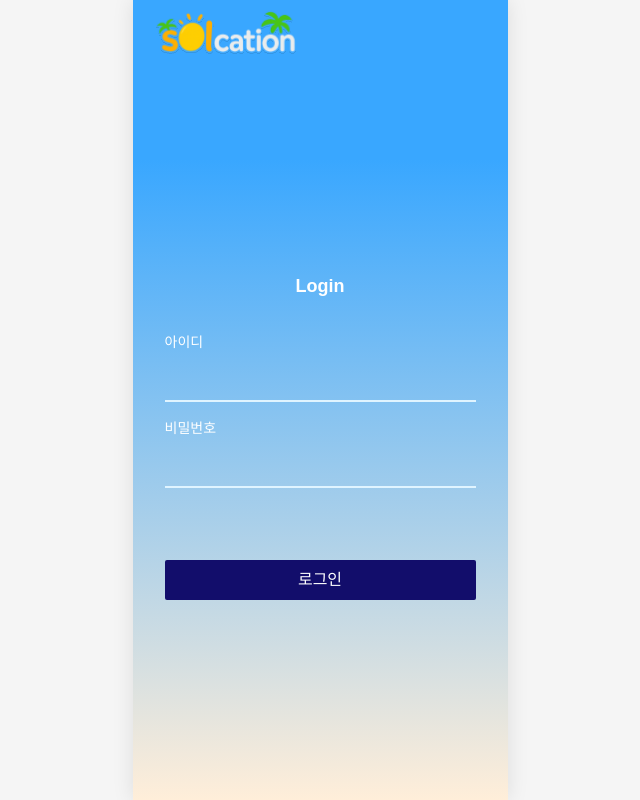
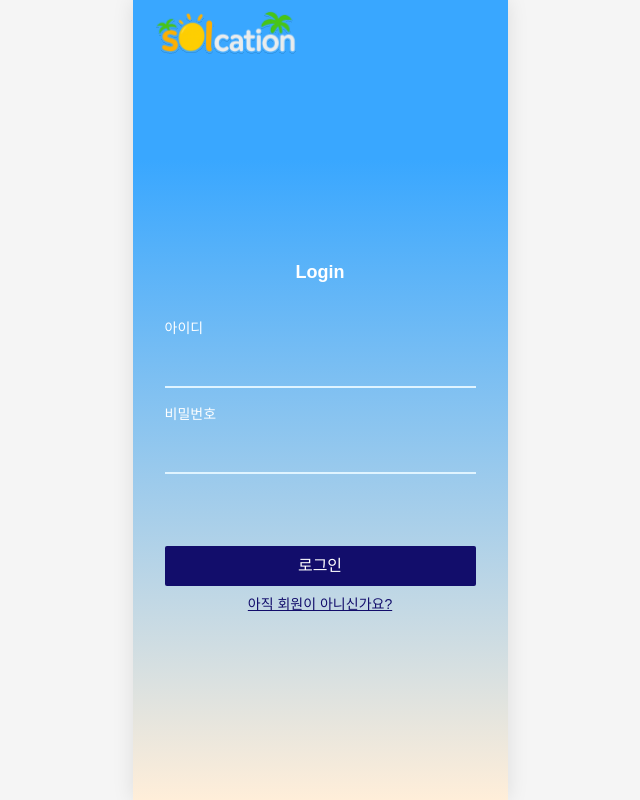
Before and after one commit to sh-min-value/solcation_fe, a React (Create React App) app: page /login in a window 1280 px wide. Shown: the whole page, without its empty margins (320-960 px from the left). Built offline with nearby package versions, Linux system fonts and the light colour scheme; no server answers.

Commit message:
Feat: 로그인 - 회원가입 연결

```diff
--- a/src/components/auth/LoginForm.js
+++ b/src/components/auth/LoginForm.js
@@ -91,6 +91,19 @@ const LoginForm = () => {
               {isLoading ? '로그인 중...' : '로그인'}
             </button>
           </form>
+          <div
+            className="mt-2 text-sm text-center underline text-third cursor-pointer"
+            role="button"
+            tabIndex={0}
+            onClick={() => navigate('/signup')}
+            onKeyDown={e => {
+              if (e.key === 'Enter' || e.key === ' ') {
+                e.preventDefault();
+              }
+            }}
+          >
+            아직 회원이 아니신가요?
+          </div>
         </div>
       </div>
     </div>
```
